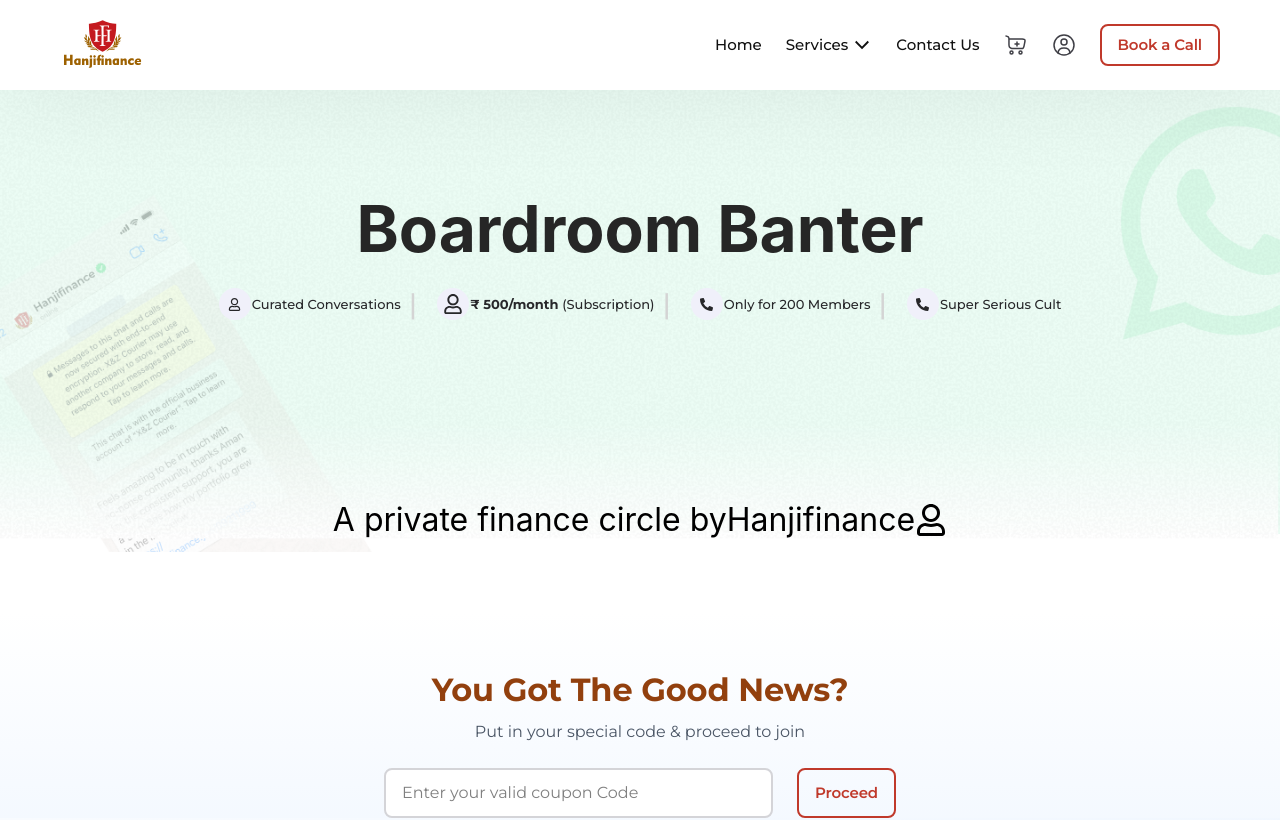
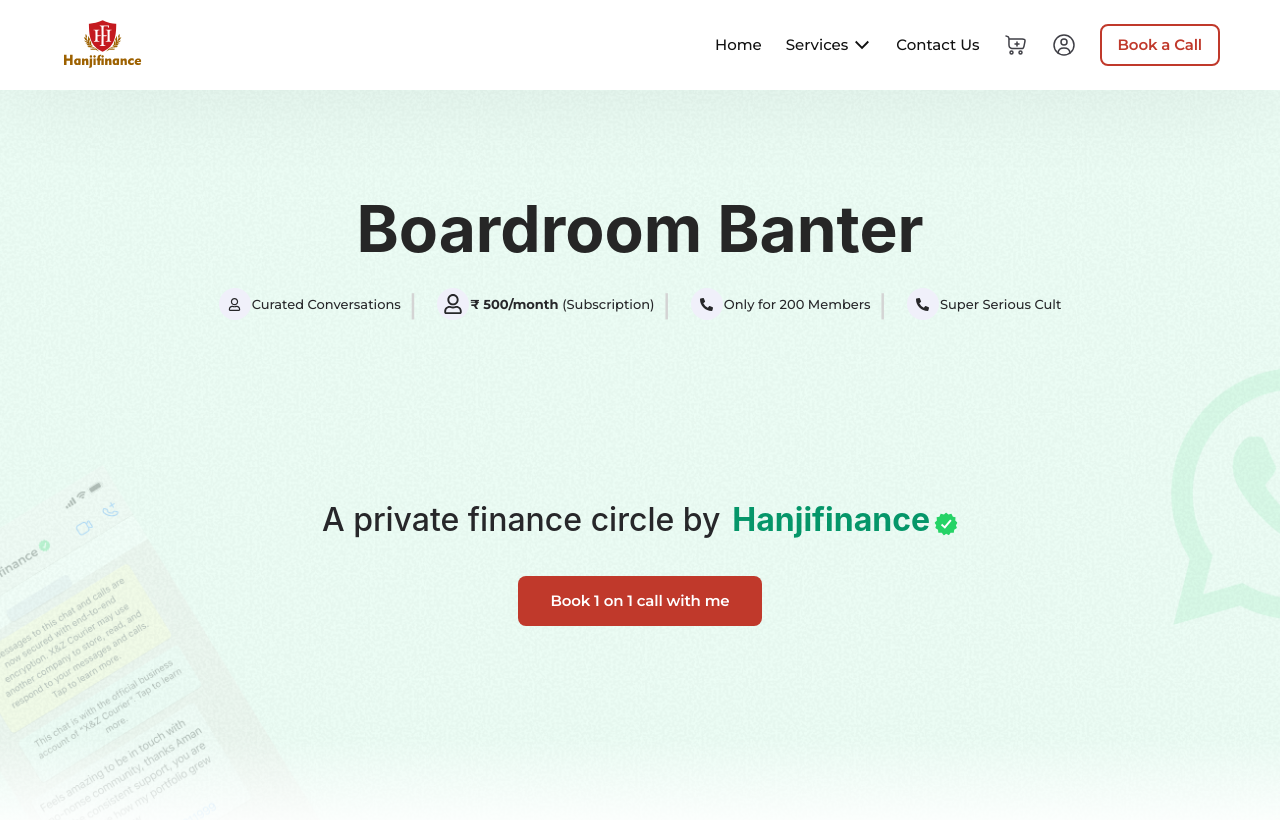
Before and after one commit to neon-lab-dev/HanjiFinance-Client, a React (Vite) app: page /services/boardroom-banter in a window 1280 px wide. Shown: the top 820 px of the page. Built offline with nearby package versions, Linux system fonts and the light colour scheme.

Commit message:
boardroom page hero section copmpleted

```diff
--- a/src/assets/index.ts
+++ b/src/assets/index.ts
@@ -23,6 +23,7 @@
 import money from "./icons/money.svg"
 import peopleNearby from "./icons/people-nearby.svg"
 import hamburgerMenu from "./icons/hamburger-menu.svg"
+import verified from "../assets/icons/verified.svg"
 
 
 
@@ -74,4 +75,5 @@
   money,
   peopleNearby,
   hamburgerMenu,
+  verified
 };
--- a/src/components/BoardroomBanterPage/Hero/BoardRoomHero.tsx
+++ b/src/components/BoardroomBanterPage/Hero/BoardRoomHero.tsx
@@ -1,8 +1,9 @@
-import { IMAGES } from "../../../assets";
+import { ICONS, IMAGES } from "../../../assets";
 import { FaPhoneAlt, FaRegUser } from "react-icons/fa";
 import Container from "../../Reusable/Container/Container";
 import HeroHeading from "../../Reusable/HeroHeading/HeroHeading";
 import ReusableHeroCards from "../../Reusable/ReusableHeroCards/ReusableHeroCards";
+import Button from "../../Reusable/Button/Button";
 
 const BoardroomHero = () => {
   const heroDetails = [
@@ -29,23 +30,43 @@
   ];
 
   return (
-    <div className="relative">
+    <div className="relative h-fit">
       <img
         src={IMAGES.boardroomHeroBgImg}
         alt="BoardroomHero-image"
-        className="absolute -top-30 lg:-top-20 xl:-top-15 left-0 w-full h-full object-cover z-0"
+        className="absolute top-0 left-0 w-full h-full object-cover -z-500"
       />
       {/* <img
         src={IMAGES.BoardroomHeroMobileBg}
         alt="BoardroomHero-image"
         className="absolute xl:hidden left-0 w-full h-fit object-fill -z-100"
       /> */}
-      <div className="relative z-10 py-[68px]">
+      <div className="relative z-10 pt-[68px]">
         <Container>
           <HeroHeading lines={["Boardroom Banter"]} />
           <ReusableHeroCards details={heroDetails} bg="bg-surface-10" />
-          <p className="flex flex-row justify-center items-center text-[32px] mt-24">A private finance circle by <span> Hanjifinance </span> <FaRegUser/></p>
+          <div className="mt-24 mb-28 flex flex-col gap-8 justify-center items-center">
+            <p className="flex flex-row justify-center items-center text-[32px] tracking-[-0.6] font-medium text-neutral-30">
+            A private finance circle by{" "}
+            <span className="pl-3 pr-1 text-success-15 font-bold leading-9">
+              {" "}
+              Hanjifinance{" "}
+            </span>{" "}
+            <img
+              src={ICONS.verified}
+              alt="hanjiFinance"
+              className="size-6 mt-2"
+            />
+          </p>
+          <Button
+            variant="primary"
+            label="Book 1 on 1 call with me"
+            classNames="w-full sm:w-fit px-8 py-4"
+          />
+          </div>
+
         </Container>
+        <div className="bg-gradient-hero h-[100px] w-full"></div>
       </div>
     </div>
   );
```
Also changed, not shown: src/assets/icons/verified.svg (added), src/assets/images/boardroom-hero-bg.png.
